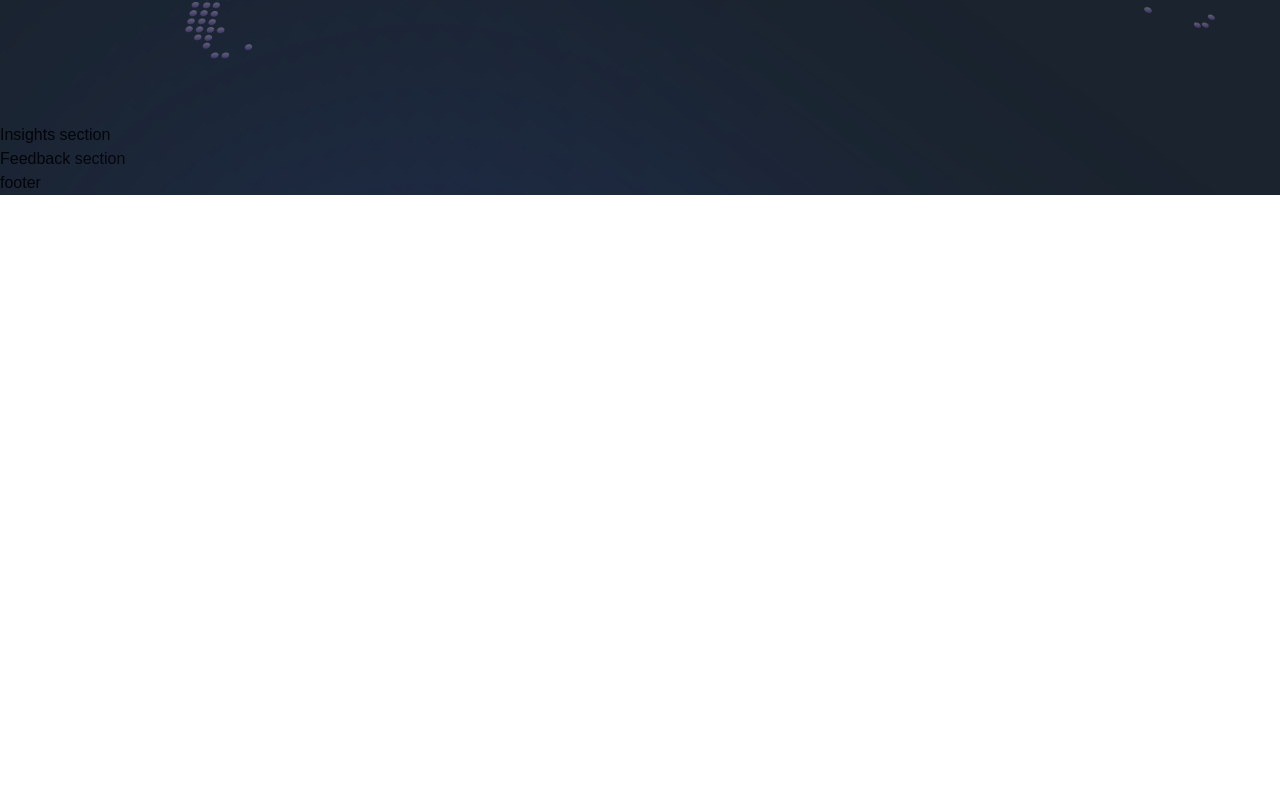
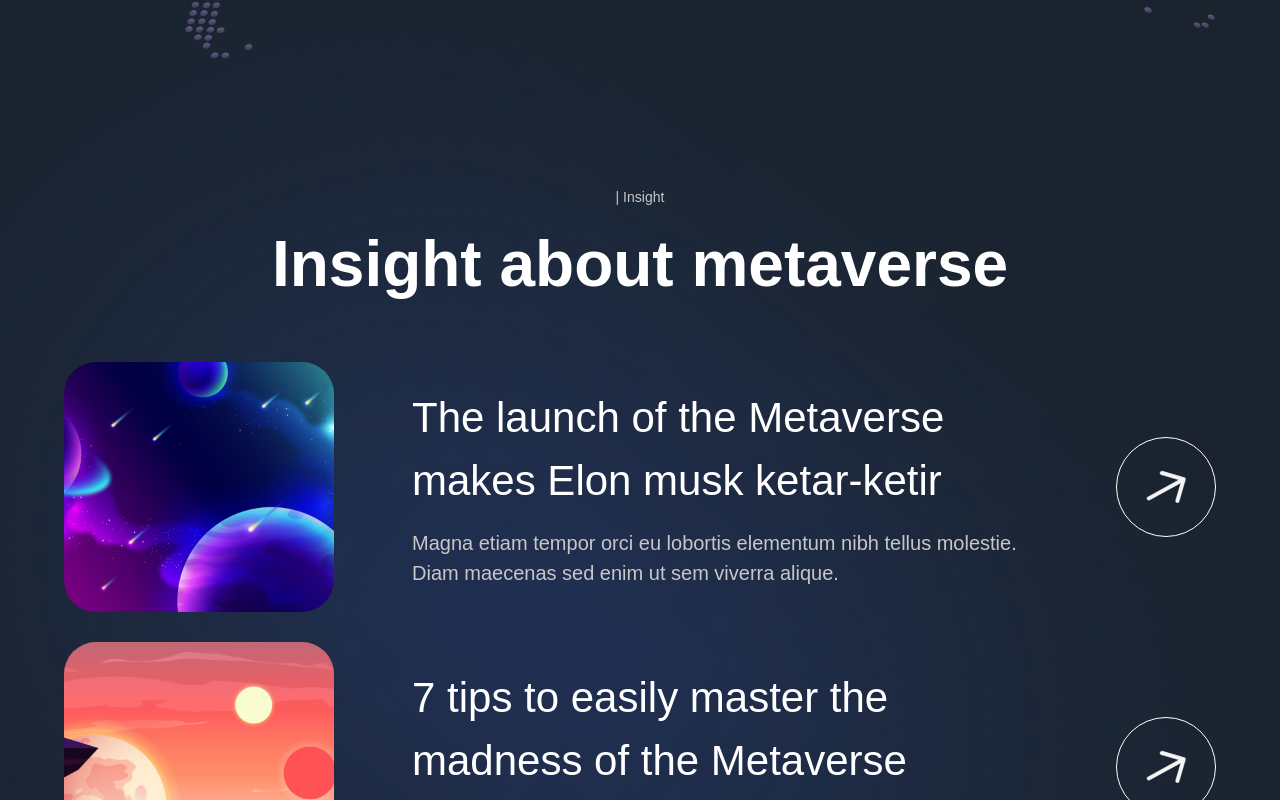
Before and after one commit to PovilasGe/metaverse, a Next.js app: page / in a window 1280 px wide. Shown: the part 5000-5800 px from the top of the page. Before the commit the page ends 5195 px from the top, so only its background shows below. Built offline with nearby package versions, Linux system fonts and the light colour scheme; a web font is replaced by a local one.

Commit message:
add insight /insight cards

```diff
--- a/components/InsightCard.jsx
+++ b/components/InsightCard.jsx
@@ -1,9 +1,40 @@
 'use client';
 
-const InsightCard = () => (
-  <div>
-    Insight Card
-  </div>
+import { motion } from 'framer-motion';
+
+import { fadeIn } from '../utils/motion';
+
+const InsightCard = ({ imgUrl, title, subtitle, index }) => (
+  <motion.div
+    variants={fadeIn('up', 'spring', index * 0.5, 1)}
+    className="flex md:flex-row flex-col gap-4"
+  >
+    <img
+      src={imgUrl}
+      alt="planet-01"
+      className="md:w-[270px] w-full h-[250px] rounded-[32px] object-cover"
+    />
+    <div className="w-full flex justify-between items-center">
+      <div className="flex-1 md:ml-[62px] flex flex-col max-w-[650px]">
+        <h4 className="font-normal lg:text-[42px] text-[26px] text-white">
+          {title}
+        </h4>
+        <p className="mt-[16px] font-normal lg:text-[20px] text-[14px] text-secondary-white">
+          {subtitle}
+        </p>
+      </div>
+
+      <div
+        className="lg:flex hidden items-center justify-center w-[100px] h-[100px] rounded-full bg-transparent border-[1px] border-white"
+      >
+        <img
+          src="/arrow.svg"
+          alt="arrow"
+          className="w-[40%] h-[40%] object-contain"
+        />
+      </div>
+    </div>
+  </motion.div>
 );
 
 export default InsightCard;
--- a/sections/Insights.jsx
+++ b/sections/Insights.jsx
@@ -1,8 +1,29 @@
 'use client';
 
+import { motion } from 'framer-motion';
+
+import styles from '../styles';
+import { insights } from '../constants';
+import { staggerContainer } from '../utils/motion';
+import { InsightCard, TitleText, TypingText } from '../components';
+
 const Insights = () => (
-  <section>
-    Insights section
+  <section className={`${styles.paddings} relative z-10`}>
+    <motion.div
+      variants={staggerContainer}
+      initial="hidden"
+      whileInView="show"
+      viewport={{ once: false, amount: 0.25 }}
+      className={`${styles.innerWidth} mx-auto flex flex-col`}
+    >
+      <TypingText title="| Insight" textStyles="text-center" />
+      <TitleText title={<>Insight about metaverse</>} textStyles="text-center" />
+      <div className="mt-[50px] flex flex-col gap-[30px]">
+        {insights.map((item, index) => (
+          <InsightCard key={`insight-${index}`} {...item} index={index + 1} />
+        ))}
+      </div>
+    </motion.div>
   </section>
 );
 
```
